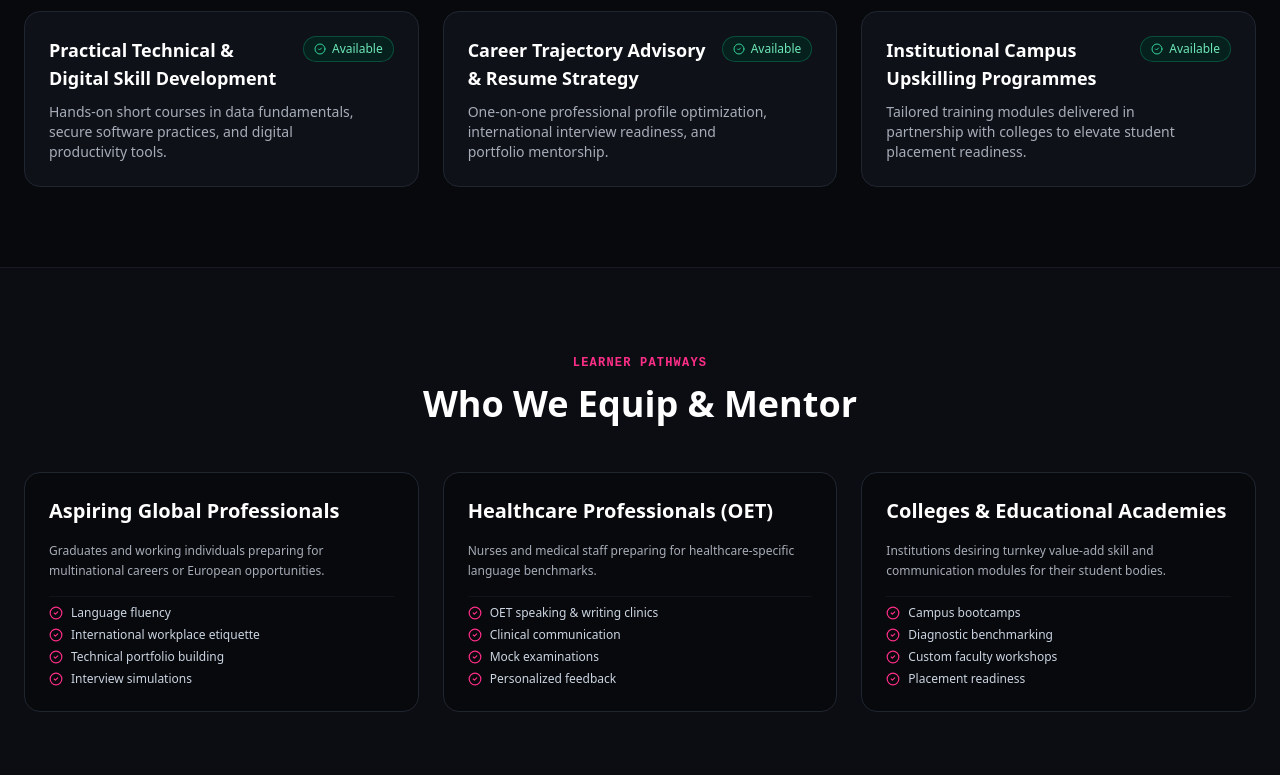
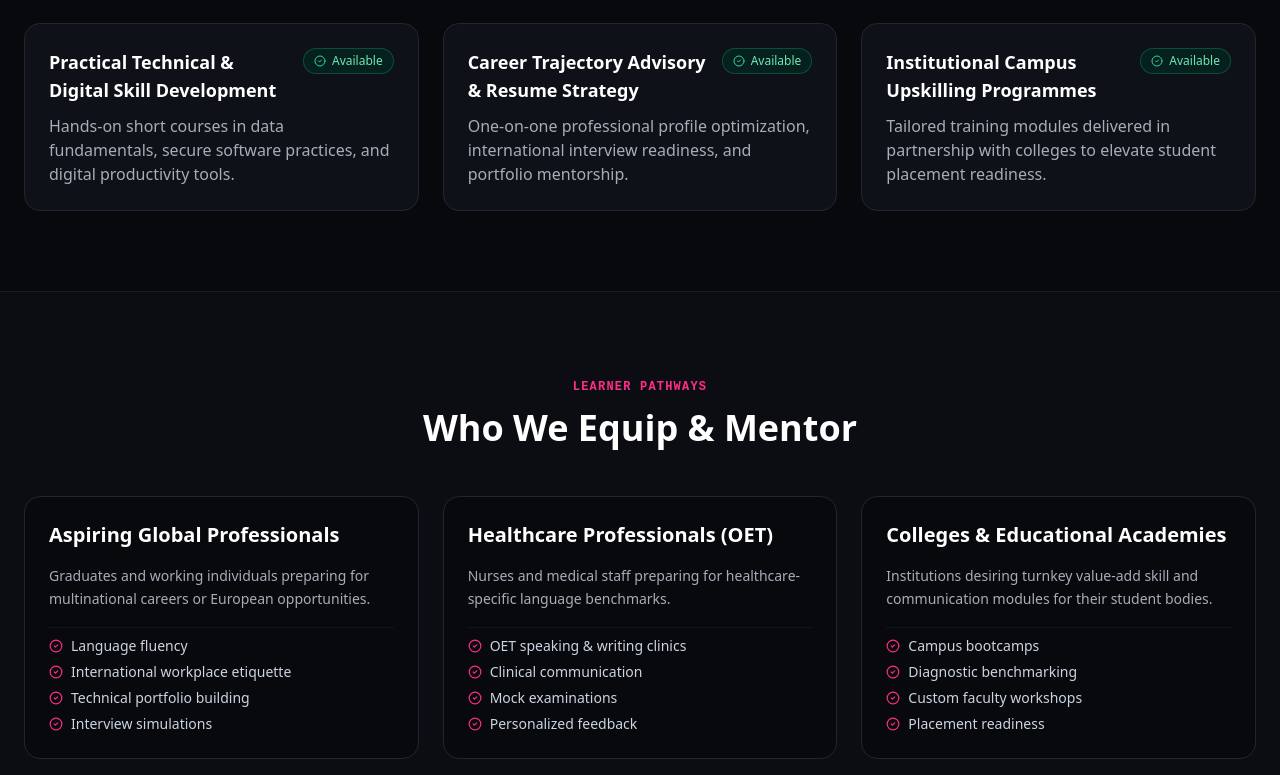
Before and after one commit to Rejeesh99/Lumea-Group-Website, a Next.js app: page /brands/lumeaskill in a window 1280 px wide. Shown: the part 1465-2240 px from the top of the page. Built offline with nearby package versions, Linux system fonts and the light colour scheme.

Commit message:
Improve brand page description and audience text readability

```diff
--- a/src/app/brands/lumeaskill/page.tsx
+++ b/src/app/brands/lumeaskill/page.tsx
@@ -103,7 +103,7 @@ export default function LumeaSkillPage() {
                   <h3 className="text-lg font-bold text-white font-display">{s.name}</h3>
                   <StatusBadge status={s.status} note={s.statusNote} className="shrink-0" />
                 </div>
-                <p className="text-xs sm:text-sm text-silver leading-relaxed">
+                <p className="text-sm sm:text-base text-silver leading-relaxed">
                   {s.description}
                 </p>
               </div>
@@ -134,8 +134,8 @@ export default function LumeaSkillPage() {
             {brand.targetAudiences.map((aud, idx) => (
               <div key={idx} className="p-6 rounded-2xl bg-jet/90 border border-graphite space-y-4">
                 <h3 className="text-xl font-bold text-white font-display">{aud.title}</h3>
-                <p className="text-xs text-silver leading-relaxed">{aud.description}</p>
-                <ul className="space-y-1.5 text-xs text-slate-300 pt-2 border-t border-graphite/40">
+                <p className="text-sm text-silver leading-relaxed">{aud.description}</p>
+                <ul className="space-y-1.5 text-sm text-slate-300 pt-2 border-t border-graphite/40">
                   {aud.points.map((p, pIdx) => (
                     <li key={pIdx} className="flex items-center gap-2">
                       <CheckCircle2 className="w-3.5 h-3.5 text-rose shrink-0" />
```
